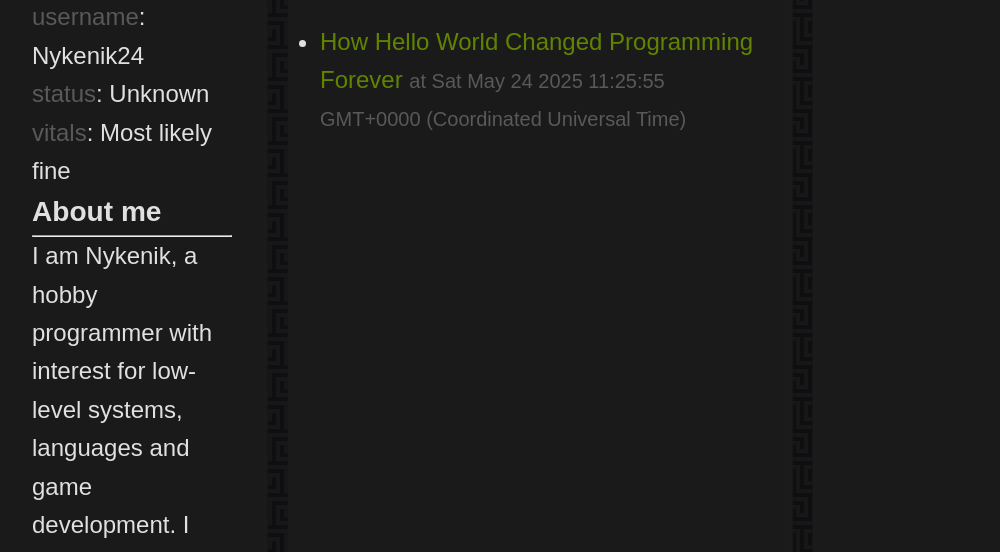
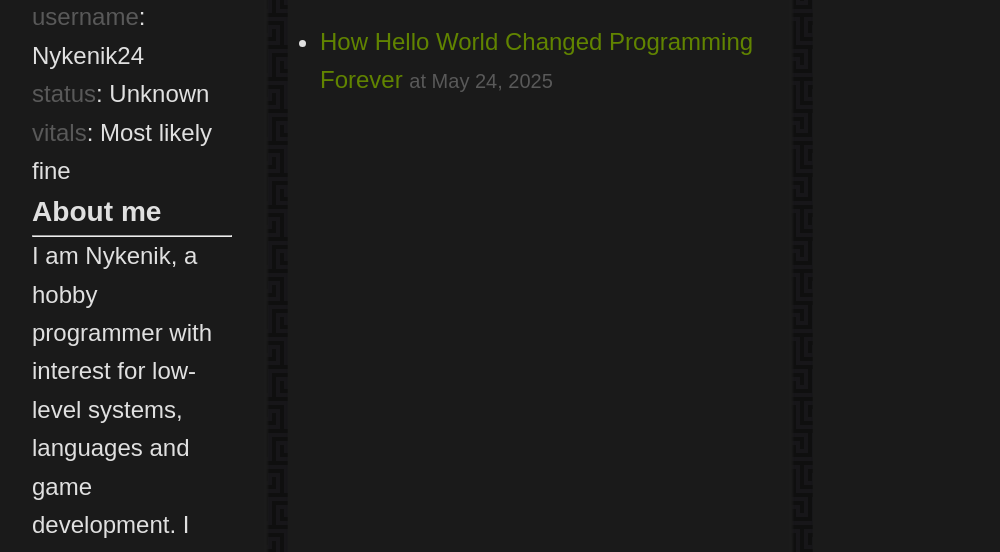
Before and after one commit to Nykenik24/nykenik24.github.io, an Eleventy site: page content/posts/index.md in a window 1280 px wide. Shown: the part 243-795 px from the top of the page, without its empty margins (128-1128 px from the left). Built offline with nearby package versions, Linux system fonts and the light colour scheme; Eleventy itself is replaced by a stand-in of ours; files that its build step writes are made by us from their sources; a web font is replaced by a local one.

Commit message:
made date readable

```diff
--- a/_includes/posts.html
+++ b/_includes/posts.html
@@ -34,7 +34,9 @@
           <li>
             <a href="{{ post.url }}"
               >{{ post.data.title }}
-              <small class="disabled">at {{ post.date }}</small></a
+              <small class="disabled"
+                >at {{ post.date | readableDate }}</small
+              ></a
             >
           </li>
           {% endif %} {% endfor %}
```
Also changed, not shown: 1 other file.
